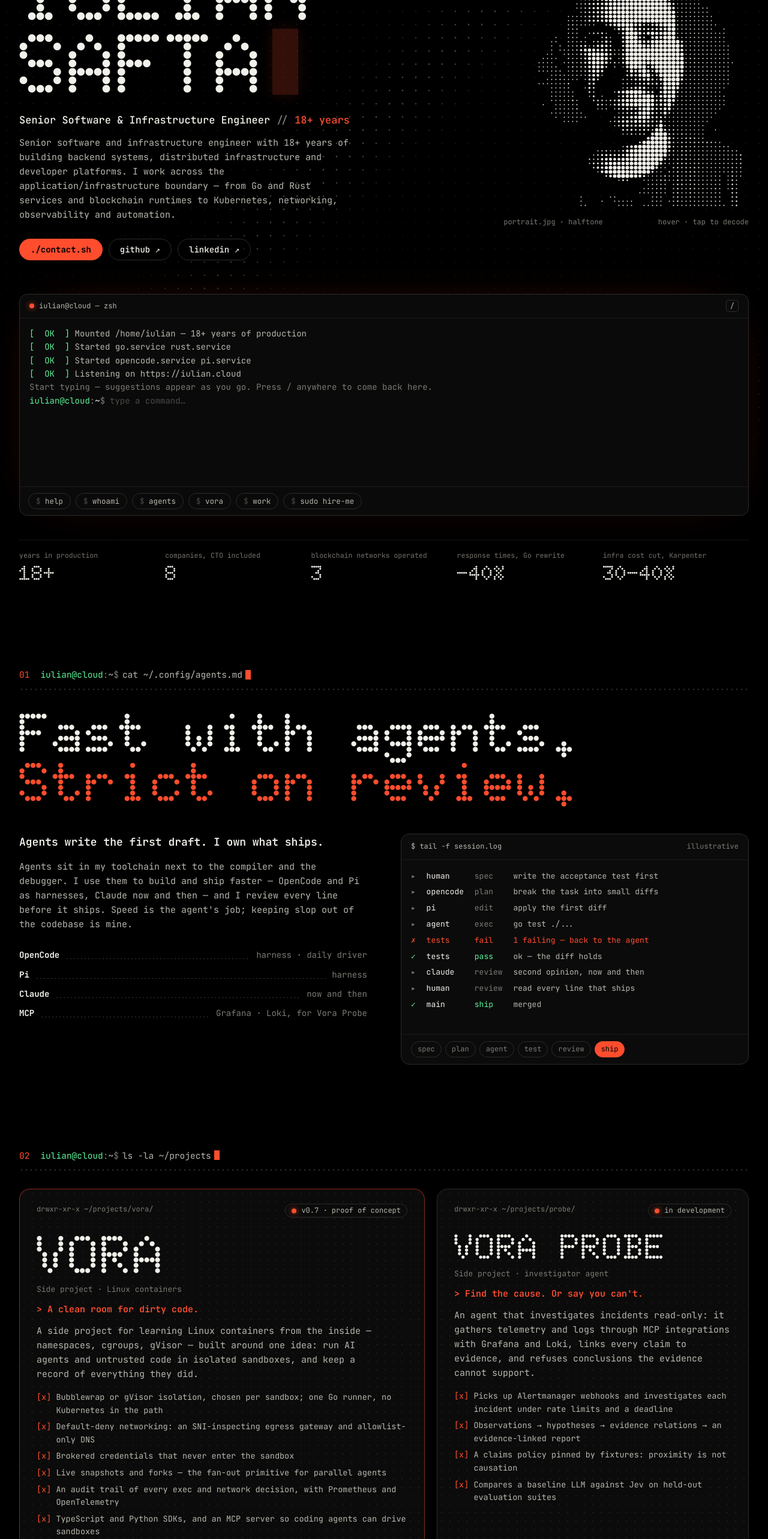
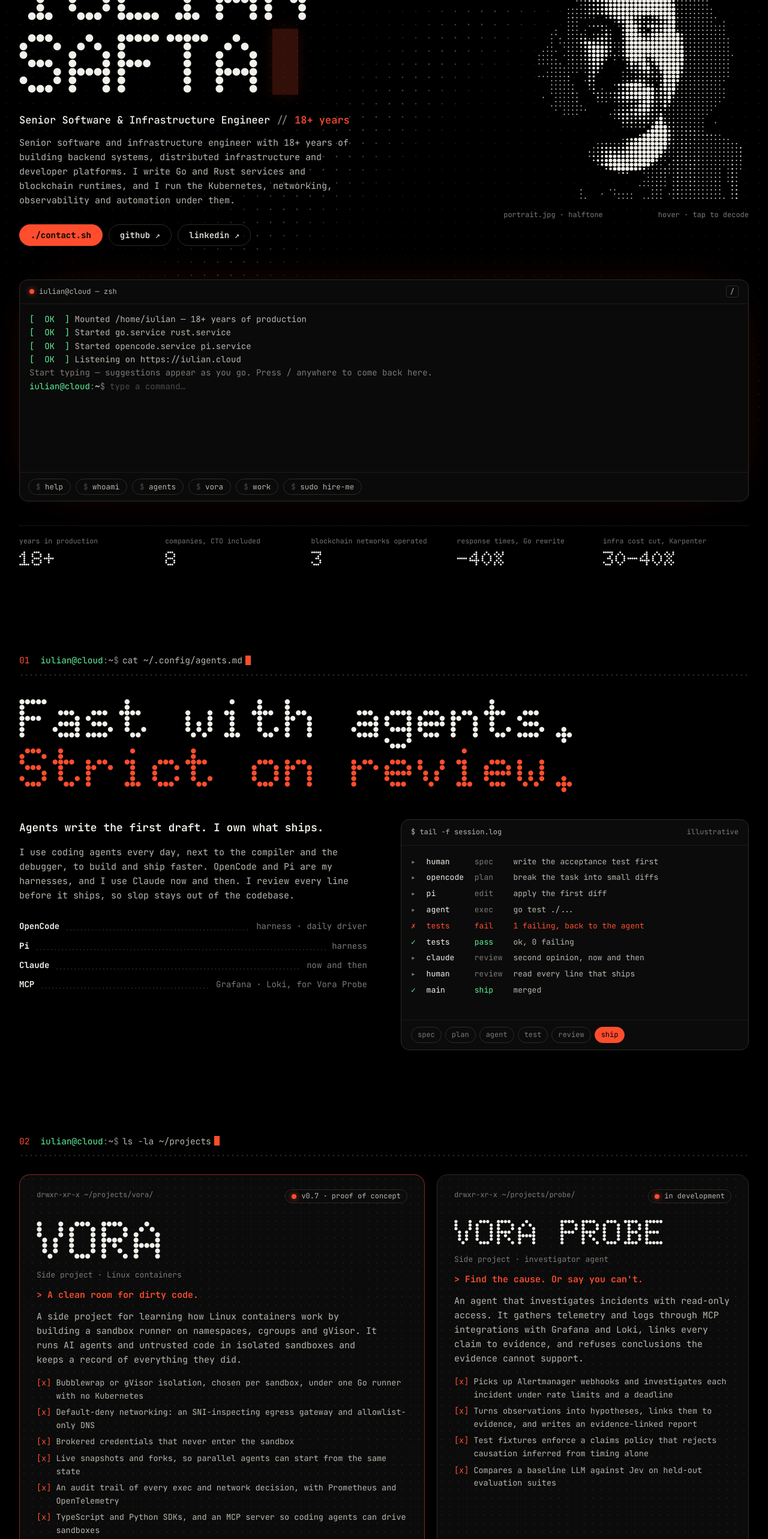
Before and after one commit to iuliansafta/iulian-cv, a React (Vite) app: page / in a window 1280 px wide. Shown: the part 234-2800 px from the top of the page at 60% size. Built offline with nearby package versions, Linux system fonts and the light colour scheme.

Commit message:
new build

```diff
--- a/src/shared/content.ts
+++ b/src/shared/content.ts
@@ -16,10 +16,10 @@
   coords: "46.37°N 06.48°E",
   timeZone: "Europe/Paris",
   // From Iulian (2026-09-27): the machine this site was built on.
-  os: "Omarchy — Arch Linux + Hyprland",
+  os: "Omarchy, Arch Linux with Hyprland",
   years: YEARS,
   summary:
-    `Senior software and infrastructure engineer with ${YEARS} years of building backend systems, distributed infrastructure and developer platforms. I work across the application/infrastructure boundary — from Go and Rust services and blockchain runtimes to Kubernetes, networking, observability and automation.`,
+    `Senior software and infrastructure engineer with ${YEARS} years of building backend systems, distributed infrastructure and developer platforms. I write Go and Rust services and blockchain runtimes, and I run the Kubernetes, networking, observability and automation under them.`,
   focus: [
     "Distributed systems",
     "Platform engineering",
@@ -64,19 +64,20 @@
     end: null,
     place: "Remote",
     url: "https://usbc.xyz/",
-    summary: "Core blockchain infrastructure on a customised Solana/Agave runtime.",
+    // Vast Bank: from Iulian (2026-10-16); wording follows usbc.xyz/i/about.
+    summary: "Core blockchain infrastructure on a customised Solana/Agave runtime, for a bank-backed digital dollar held as tokenized deposits at Vast Bank, N.A.",
     highlights: [
-      "Built and deployed a customised Solana/Agave runtime and operated the core blockchain infrastructure on hosted bare-metal machines across Devnet, Testnet and Mainnet.",
+      "Built and deployed a customised Solana/Agave runtime and operated the core blockchain infrastructure on hosted bare-metal machines across Devnet, Testnet and Mainnet. The runtime is the ledger for USBC tokenized deposits at Vast Bank, N.A.",
       // Terraform Cloud for the cloud infrastructure: from Iulian (2026-09-30).
-      "Designed Ansible automation for validator, RPC and supporting-node provisioning, configuration and repeatable network deployment, with the cloud infrastructure deployed through Terraform Cloud.",
+      "Designed the Ansible automation that provisions and configures validator, RPC and supporting nodes and makes network deployments repeatable. Deployed the cloud infrastructure through Terraform Cloud.",
       "Developed Geyser-based indexers that consume blockchain events, decode on-chain data and persist transactions and events to PostgreSQL.",
-      "Built a high-performance RPC gateway on Cloudflare's Pingora, with geo-distributed RPC load balancing, health checks and failover.",
+      "Built an RPC gateway on Cloudflare's Pingora with geo-distributed load balancing, health checks and failover.",
       // On call, the alerting pipeline and the investigator agent: from Iulian (2026-09-28).
-      "Owned reliability end to end, on call for production: deployment automation, traffic routing, node connectivity, RPC availability and production troubleshooting.",
-      "Built the alerting and on-call pipeline: Alertmanager routing into Datadog Teams and On-Call, with alerts in Slack.",
+      "Owned production reliability and was on call for it: deployment automation, traffic routing, node connectivity, RPC availability and troubleshooting.",
+      "Built the alerting and on-call pipeline, with Alertmanager routing into Datadog Teams and On-Call and alerts in Slack.",
       "Built an investigator agent, similar to Vora Probe, that handles part of each infrastructure investigation and tells the team what is happening on the network and how to fix it.",
       // Bare metal and the log streaming (in progress, part of the agent): from Iulian (2026-09-28).
-      "Building log streaming from the bare-metal nodes into an in-house Loki on AWS, over TLS through an ALB endpoint, so the agent reads Loki logs and Prometheus metrics through Grafana MCP.",
+      "Building log streaming from the bare-metal nodes to a self-hosted Loki on AWS, over TLS through an ALB endpoint, so the agent can read Loki logs and Prometheus metrics through Grafana MCP.",
     ],
     stack: ["Rust", "Solana / Agave", "Pingora", "Ansible", "bare metal", "Terraform", "PostgreSQL", "Cloudflare", "Prometheus", "Loki", "Grafana", "Alertmanager", "Datadog", "AWS"],
   },
@@ -88,18 +89,19 @@
     end: "2025-12",
     place: "Remote",
     url: "https://olyn.com/",
-    summary: "From a Python monolith to Go microservices on Kubernetes, for high-volume payments.",
+    summary: "Moved high-volume payments from a Python monolith to Go microservices on Kubernetes.",
     highlights: [
-      // Terraform bootstrap and RabbitMQ / SNS/SQS: from Iulian (2026-09-30).
-      "Migrated a legacy monolith to AWS microservices on Kubernetes and Istio, bootstrapped the AWS infrastructure with Terraform and shipped through ArgoCD GitOps with zero-downtime deployments.",
-      "Led the move from Python/Flask to Go and from MongoDB to PostgreSQL, over REST (Echo) and gRPC — response times down 40%.",
-      "Built event-driven orchestration with Go workers, AWS Lambda and message queues (RabbitMQ, AWS SNS/SQS) for high-volume payment processing, integrating Checkout.com and Shift4 in a PCI-compliant environment.",
+      // Terraform bootstrap and RabbitMQ / SNS/SQS: from Iulian (2026-09-30); Helm (2026-10-16).
+      "Migrated a legacy monolith to AWS microservices on Kubernetes and Istio, bootstrapped the AWS infrastructure with Terraform and shipped Helm charts through ArgoCD GitOps with zero-downtime deployments.",
+      // The ported services: from Iulian (2026-10-16).
+      "Led the move from Python/Flask to Go and from MongoDB to PostgreSQL. Ported the API, the Lambda runners and the encoding services to Go, served over REST (Echo) and gRPC, and cut response times by 40%.",
+      "Built event-driven orchestration for high-volume payment processing with Go workers, AWS Lambda and message queues (RabbitMQ, AWS SNS/SQS). Integrated Checkout.com and Shift4 in a PCI-compliant environment.",
       "Cut infrastructure costs by 30–40% with Karpenter autoscaling, spot/on-demand workload balancing and observability-driven scaling.",
       "Deployed private Hyperledger Besu nodes on Kubernetes.",
       // On call and the alerting pipeline: from Iulian (2026-09-28).
       "Ran observability on Prometheus, Grafana and Datadog, built the alerting and on-call pipeline (Alertmanager, Datadog Teams and On-Call, Slack) and was on call for production.",
     ],
-    stack: ["Go", "Kubernetes", "Istio", "ArgoCD", "AWS", "Terraform", "PostgreSQL", "RabbitMQ", "gRPC", "Karpenter", "Datadog"],
+    stack: ["Go", "Kubernetes", "Helm", "Istio", "ArgoCD", "AWS", "Terraform", "PostgreSQL", "RabbitMQ", "gRPC", "Karpenter", "Datadog"],
   },
   {
     id: "eaudeweb",
@@ -123,7 +125,7 @@
     start: "2022-02",
     end: "2023-03",
     place: "Remote",
-    summary: "An NFT platform and Solana smart contracts, end to end.",
+    summary: "An NFT platform and its Solana smart contracts.",
     highlights: [
       "Built an NFT generation and management platform with Rust, Node.js, MongoDB and TypeScript.",
       "Developed Solana smart contracts in Rust for the $MXO token ecosystem, and a web marketplace with wallet login and NFT trading.",
@@ -157,7 +159,7 @@
     highlights: [
       "Delivered client projects across Laravel, Symfony, React, Vue.js, MySQL and PostgreSQL.",
       "Automated server configuration and CI/CD with Bash, Docker and Bitbucket Pipelines.",
-      "Mentored and guided junior developers.",
+      "Mentored junior developers.",
     ],
     stack: ["Laravel", "Symfony", "React", "Vue.js", "PostgreSQL", "Docker"],
   },
@@ -170,8 +172,8 @@
     place: "Bucharest, Romania",
     summary: "Led architecture, infrastructure and delivery.",
     highlights: [
-      "Aligned the development department with the company's objectives; led software architecture and full-stack delivery.",
-      "Designed REST APIs and the database architecture; ran AWS infrastructure and CI/CD on Bitbucket Pipelines.",
+      "Ran the development department and led software architecture and full-stack delivery.",
+      "Designed the REST APIs and the database architecture, and ran AWS infrastructure and CI/CD on Bitbucket Pipelines.",
       "Built an internal administration platform with Laravel and Vue.js.",
     ],
     stack: ["Laravel", "Vue.js", "AWS", "Bitbucket Pipelines"],
@@ -185,7 +187,7 @@
     place: "Bucharest, Romania",
     summary: "Features, reviews and mentoring on a product team.",
     highlights: [
-      "Mentored a team of two junior developers and a tester; owned the architecture overview and code reviews.",
+      "Mentored two junior developers and a tester, and owned the architecture overview and code reviews.",
       "Shipped features with PHP/Laravel, Node.js/Express, React and Docker, and supported client builds and rollouts.",
     ],
     stack: ["PHP", "Laravel", "Node.js", "React", "Docker"],
@@ -215,12 +217,12 @@
     tagline: "A clean room for dirty code.",
     // A learning project: Iulian does not run his own agents in it.
     pitch:
-      "A side project for learning Linux containers from the inside — namespaces, cgroups, gVisor — built around one idea: run AI agents and untrusted code in isolated sandboxes, and keep a record of everything they did.",
+      "A side project for learning how Linux containers work by building a sandbox runner on namespaces, cgroups and gVisor. It runs AI agents and untrusted code in isolated sandboxes and keeps a record of everything they did.",
     points: [
-      "Bubblewrap or gVisor isolation, chosen per sandbox; one Go runner, no Kubernetes in the path",
+      "Bubblewrap or gVisor isolation, chosen per sandbox, under one Go runner with no Kubernetes",
       "Default-deny networking: an SNI-inspecting egress gateway and allowlist-only DNS",
       "Brokered credentials that never enter the sandbox",
-      "Live snapshots and forks — the fan-out primitive for parallel agents",
+      "Live snapshots and forks, so parallel agents can start from the same state",
       "An audit trail of every exec and network decision, with Prometheus and OpenTelemetry",
       "TypeScript and Python SDKs, and an MCP server so coding agents can drive sandboxes",
     ],
@@ -234,11 +236,11 @@
     status: "in development",
     tagline: "Find the cause. Or say you can't.",
     pitch:
-      "An agent that investigates incidents read-only: it gathers telemetry and logs through MCP integrations with Grafana and Loki, links every claim to evidence, and refuses conclusions the evidence cannot support.",
+      "An agent that investigates incidents with read-only access. It gathers telemetry and logs through MCP integrations with Grafana and Loki, links every claim to evidence, and refuses conclusions the evidence cannot support.",
     points: [
       "Picks up Alertmanager webhooks and investigates each incident under rate limits and a deadline",
-      "Observations → hypotheses → evidence relations → an evidence-linked report",
-      "A claims policy pinned by fixtures: proximity is not causation",
+      "Turns observations into hypotheses, links them to evidence, and writes an evidence-linked report",
+      "Test fixtures enforce a claims policy that rejects causation inferred from timing alone",
       "Compares a baseline LLM against Jev on held-out evaluation suites",
     ],
     stack: ["Go", "MCP", "Grafana", "Loki", "Prometheus", "Alertmanager"],
@@ -247,7 +249,7 @@
 
 export const AI = {
   body:
-    "Agents sit in my toolchain next to the compiler and the debugger. I use them to build and ship faster — OpenCode and Pi as harnesses, Claude now and then — and I review every line before it ships. Speed is the agent's job; keeping slop out of the codebase is mine.",
+    "I use coding agents every day, next to the compiler and the debugger, to build and ship faster. OpenCode and Pi are my harnesses, and I use Claude now and then. I review every line before it ships, so slop stays out of the codebase.",
   // From Iulian directly (2026-09-27): OpenCode + Pi as harnesses, Claude sometimes.
   tools: [
     { name: "OpenCode", note: "harness · daily driver" },
@@ -265,8 +267,8 @@
   { k: "run", who: "opencode", what: "plan", msg: "break the task into small diffs", step: 1 },
   { k: "run", who: "pi", what: "edit", msg: "apply the first diff", step: 2 },
   { k: "run", who: "agent", what: "exec", msg: "go test ./...", step: 3 },
-  { k: "no", who: "tests", what: "fail", msg: "1 failing — back to the agent", step: 3 },
-  { k: "ok", who: "tests", what: "pass", msg: "ok — the diff holds", step: 3 },
+  { k: "no", who: "tests", what: "fail", msg: "1 failing, back to the agent", step: 3 },
+  { k: "ok", who: "tests", what: "pass", msg: "ok, 0 failing", step: 3 },
   { k: "run", who: "claude", what: "review", msg: "second opinion, now and then", step: 4 },
   { k: "run", who: "human", what: "review", msg: "read every line that ships", step: 4 },
   { k: "ok", who: "main", what: "ship", msg: "merged", step: 5 },
@@ -282,7 +284,7 @@
 
 export const STACK: { group: string; items: string[] }[] = [
   { group: "Systems & Backend", items: ["Go", "Rust", "Python", "TypeScript", "Node.js", "gRPC", "REST", "event-driven systems", "RabbitMQ", "AWS SNS/SQS"] },
-  { group: "Cloud & Platform", items: ["AWS", "bare metal", "Kubernetes", "Istio", "ArgoCD", "Docker", "Terraform", "Ansible", "Karpenter", "GitHub Actions", "GitLab CI/CD"] },
+  { group: "Cloud & Platform", items: ["AWS", "bare metal", "Kubernetes", "Helm", "Istio", "ArgoCD", "Docker", "Terraform", "Ansible", "Karpenter", "GitHub Actions", "GitLab CI/CD"] },
   { group: "Distributed Systems", items: ["Solana / Agave", "Hyperledger Besu", "RPC infrastructure", "Pingora", "load balancing", "service mesh"] },
   { group: "Observability & Data", items: ["Prometheus", "Loki", "Grafana", "Datadog", "Alertmanager", "Datadog On-Call", "OpenTelemetry", "PostgreSQL", "MongoDB", "MySQL", "Redis", "Elasticsearch"] },
   { group: "AI / Agent Tooling", items: ["OpenCode", "Pi", "Claude", "MCP", "investigator agents"] },
```
Also changed, not shown: cv/build.ts (+16 -0 lines).
